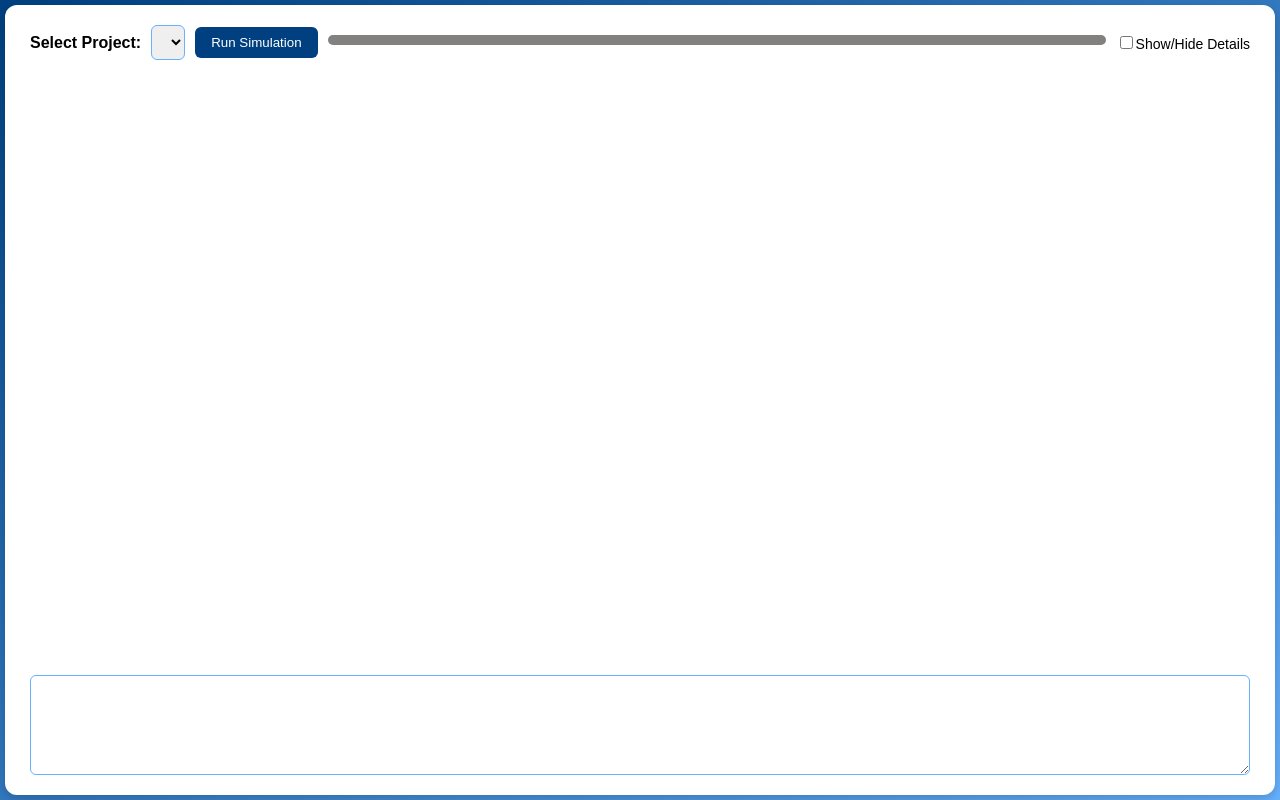
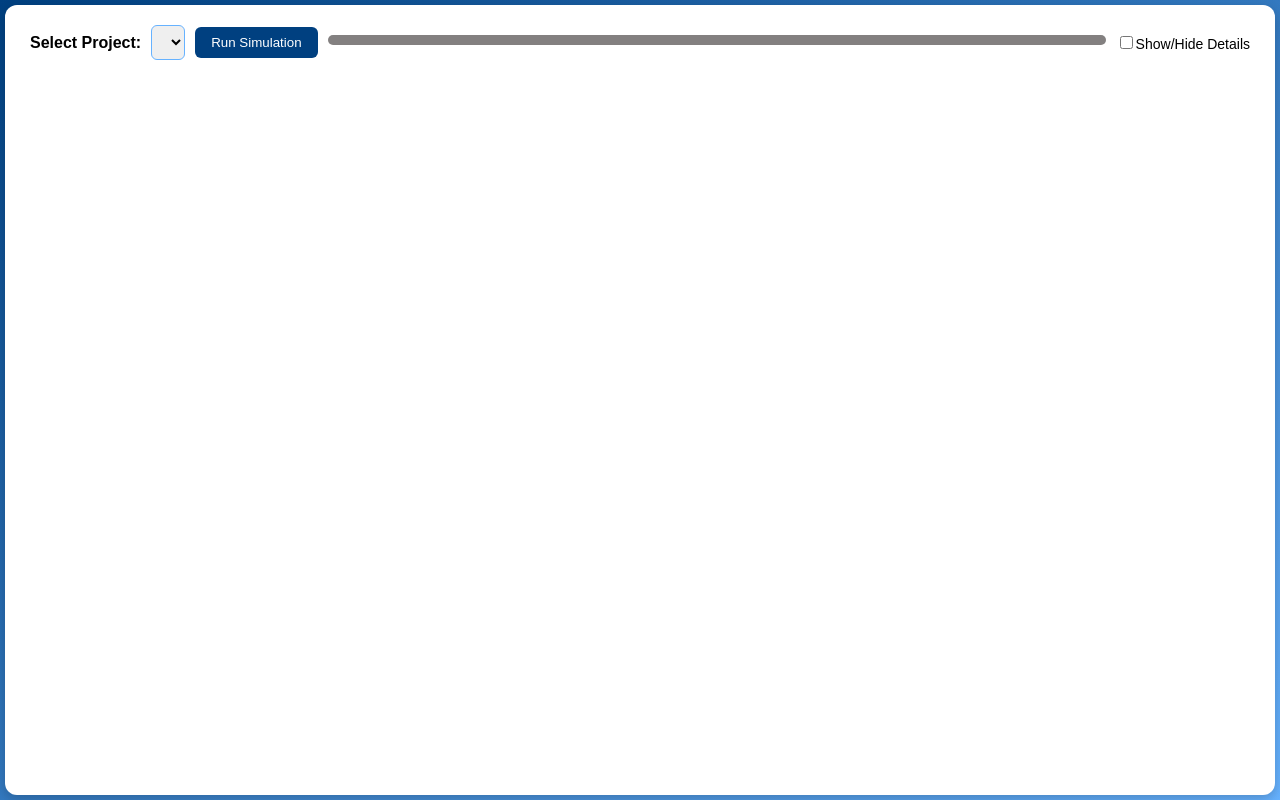
Before and after one commit to NTNUSmartWater/DigiH2O-Platform, a FastAPI app: template frontend/static/templates/simulationHYDRunner.html in a window 1280 px wide. Run offline with FastAPI, Linux system fonts and the light colour scheme; the template is opened without the code that fills it, so the values that code supplies are empty; parts of the project's set-up code (start-up, migrations or seed data) failed here and were passed over.

Commit message:
Finish HYD runner

```diff
--- a/frontend/static/css/simulationHYDRunner.css
+++ b/frontend/static/css/simulationHYDRunner.css
@@ -54,7 +54,7 @@ progress::-moz-progress-bar { background-color: #004080; border-radius: 6px; }
 textarea {
   width: 100%; height: 100px; resize: vertical; box-sizing: border-box; resize: both;
   border: 1px solid #66b2ff; border-radius: 6px; font-family: monospace;
-  overflow-x: auto; overflow-y: auto; white-space: pre;
+  overflow-x: auto; overflow-y: auto; white-space: pre; display: block;
 }
 
-.form-row-textarea { width: 100%; display: flex; height: auto;}
+.form-row-textarea { width: 100%; display: none;}
--- a/frontend/static/css/temp_style.css
+++ b/frontend/static/css/temp_style.css
@@ -162,7 +162,7 @@ html, body {
 #simulationWindow {
   position: fixed; top: 50%; left: 50%; z-index: 2000; display: none; width: 1000px;
   flex-direction: column; transform: translate(-50%, -50%); border-radius: 10px;
-  box-shadow: 0 8px 24px rgba(0,0,0,0.5); background-color: #2c3e50; height: auto;
+  box-shadow: 0 8px 24px rgba(0,0,0,0.5); background-color: #2c3e50; height: 120px;
 }
 
 #waqWindow {
--- a/frontend/static/js/simulationHYDRunner.js
+++ b/frontend/static/js/simulationHYDRunner.js
@@ -6,7 +6,7 @@ const infoArea = () => document.getElementById('textarea');
 const showCheckbox = () => document.getElementById('show-checkbox');
 const textareaWrapper = () => document.getElementById('form-row-textarea');
 
-let ws = null, content = '', currentProject = null;
+let ws = null, content = '', currentProject = null, height = 0;
 
 async function sendQuery(functionName, content){
     const response = await fetch(`/${functionName}`, {
@@ -44,9 +44,9 @@ function statusUpdate(info, barObject, textObject) {
 function updateSelection(){
     getProjectList(projectSelector());
     showCheckbox().addEventListener('change', () => {
-        if (showCheckbox().checked) { textareaWrapper().style.display = 'block';
-        } else { textareaWrapper().style.display = 'none'; }
-        // setTimeout(updateParentHeight, 10);
+        if (showCheckbox().checked) { textareaWrapper().style.display = 'block'; height = 250;
+        } else { textareaWrapper().style.display = 'none'; height = 120; }
+        setTimeout(() => { window.parent.postMessage({ type: 'resize-simulation', height }, '*'); }, 10);
     })
     projectSelector().addEventListener('change', async() => {
         const projectName = projectSelector().value;
@@ -98,12 +98,5 @@ function updateSelection(){
         };
     });
 }
-function updateParentHeight() {
-  // Update parent height
-  const formBox = document.querySelector('.form-box');
-  if (!formBox) return;
-  const height = formBox.offsetHeight;
-  window.parent.postMessage({ type: 'resize-simulation', height }, '*');
-}
 
 updateSelection(); //updateParentHeight();
--- a/frontend/static/js/uiManager.js
+++ b/frontend/static/js/uiManager.js
@@ -268,8 +268,7 @@ function updateEvents() {
     window.addEventListener('message', async (event) => {
         if (event.data?.type === 'resize-simulation') {
             const frameHeight = event.data.height;
-            console.log(frameHeight);
-            if (simulationWindow) { simulationWindow().style.height = frameHeight + 'px'; }
+            if (simulationWindow()) { simulationWindow().style.height = frameHeight + 'px'; }
         }
         if (event.data?.type === 'projectConfirmed') {
             projectChecker(event.data.project, event.data.values);
--- a/frontend/static/templates/simulationHYDRunner.html
+++ b/frontend/static/templates/simulationHYDRunner.html
@@ -22,7 +22,7 @@
           </label>
         </div>
       </form>
-      <div class="form-row-textarea" id="form-row-textarea">
+      <div id="form-row-textarea" class="form-row-textarea">
         <textarea id="textarea" readonly></textarea>
       </div>
     </div>
```
